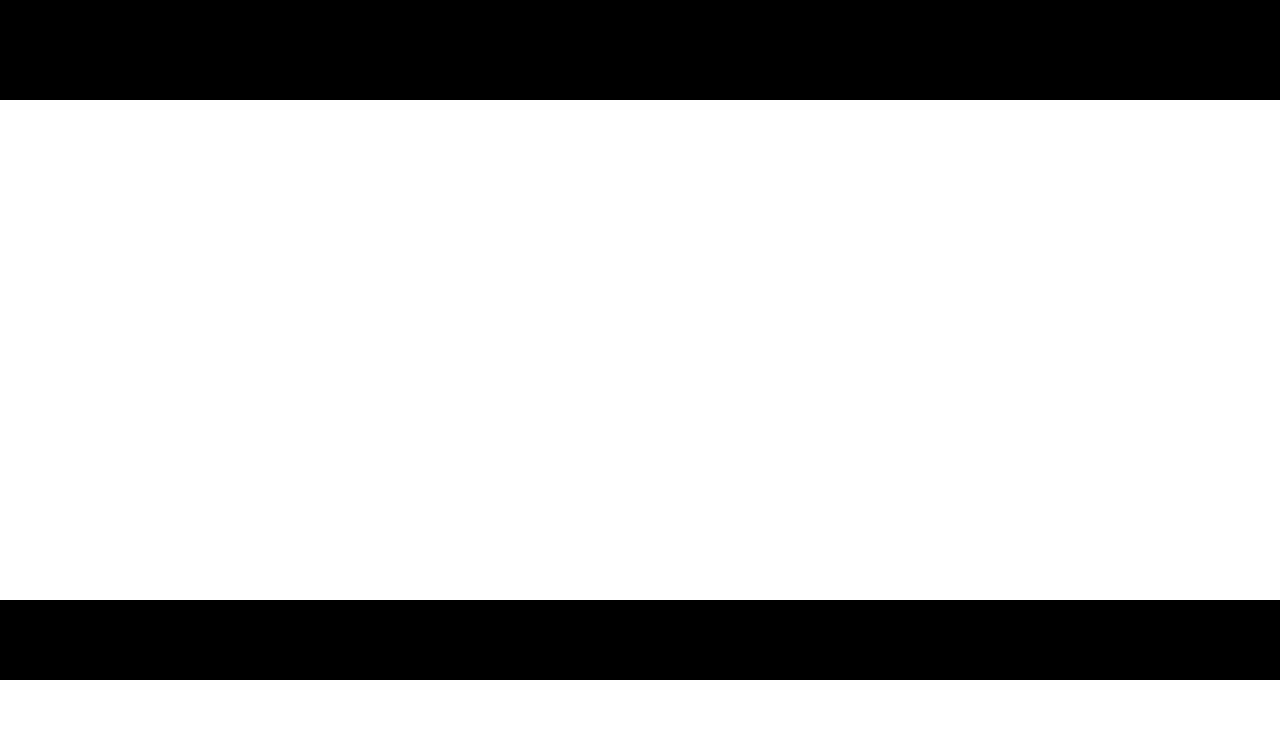
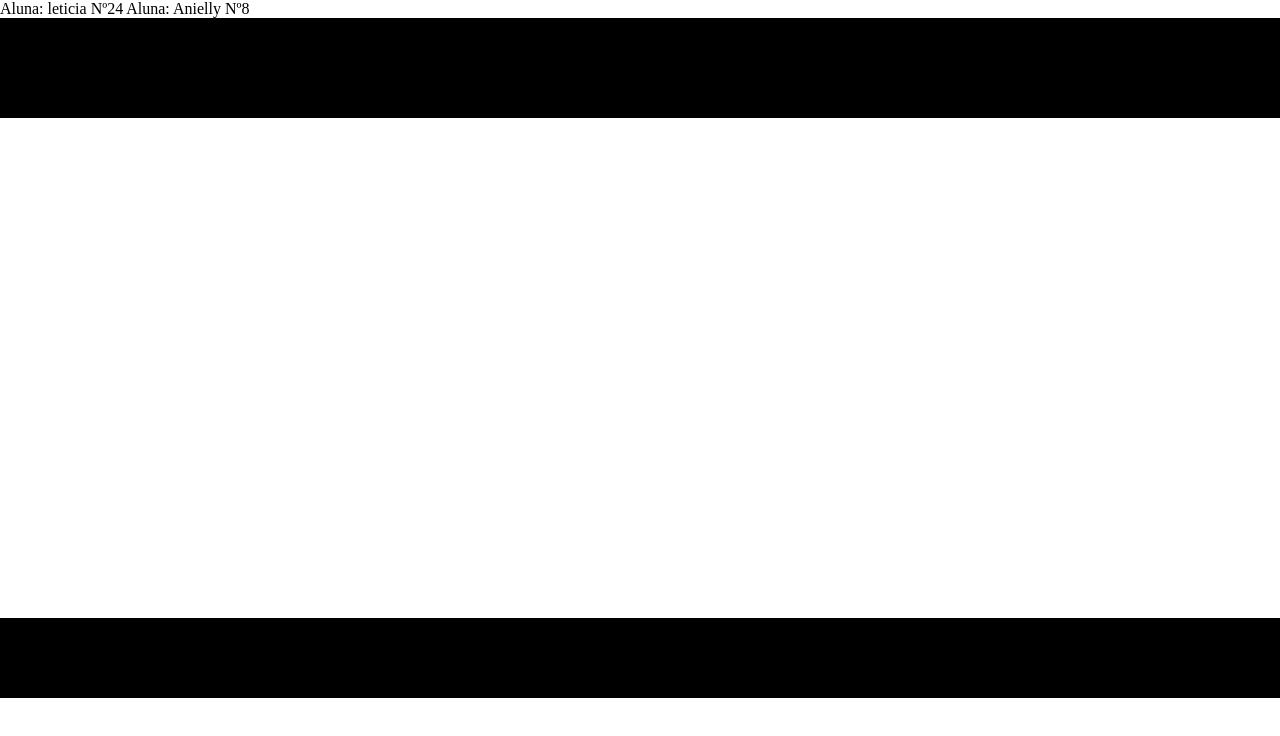
Before and after one commit to anielly235/segundof_2023, a plain HTML site: page index.html in a window 1280 px wide. Drawn offline with Linux system fonts and the light colour scheme.

Commit message:
Update index.html

```diff
--- a/index.html
+++ b/index.html
@@ -4,10 +4,16 @@
     <meta charset="UTF-8">
     <meta http-equiv="X-UA-Compatible" content="IE=edge">
     <meta name="viewport" content="width=device-width, initial-scale=1.0">
-    <title>cirugia plastica</title>
+    <title>Legalização do Aborto</title>
     <link rel="stylesheet" href="geral.css">
 </head>
 <body>
+
+   <ul>
+    <li>Aluna: leticia Nº24
+        Aluna: Anielly Nº8</li>
+   </ul>
+
   <header class="banner">
 
   </header>
```
